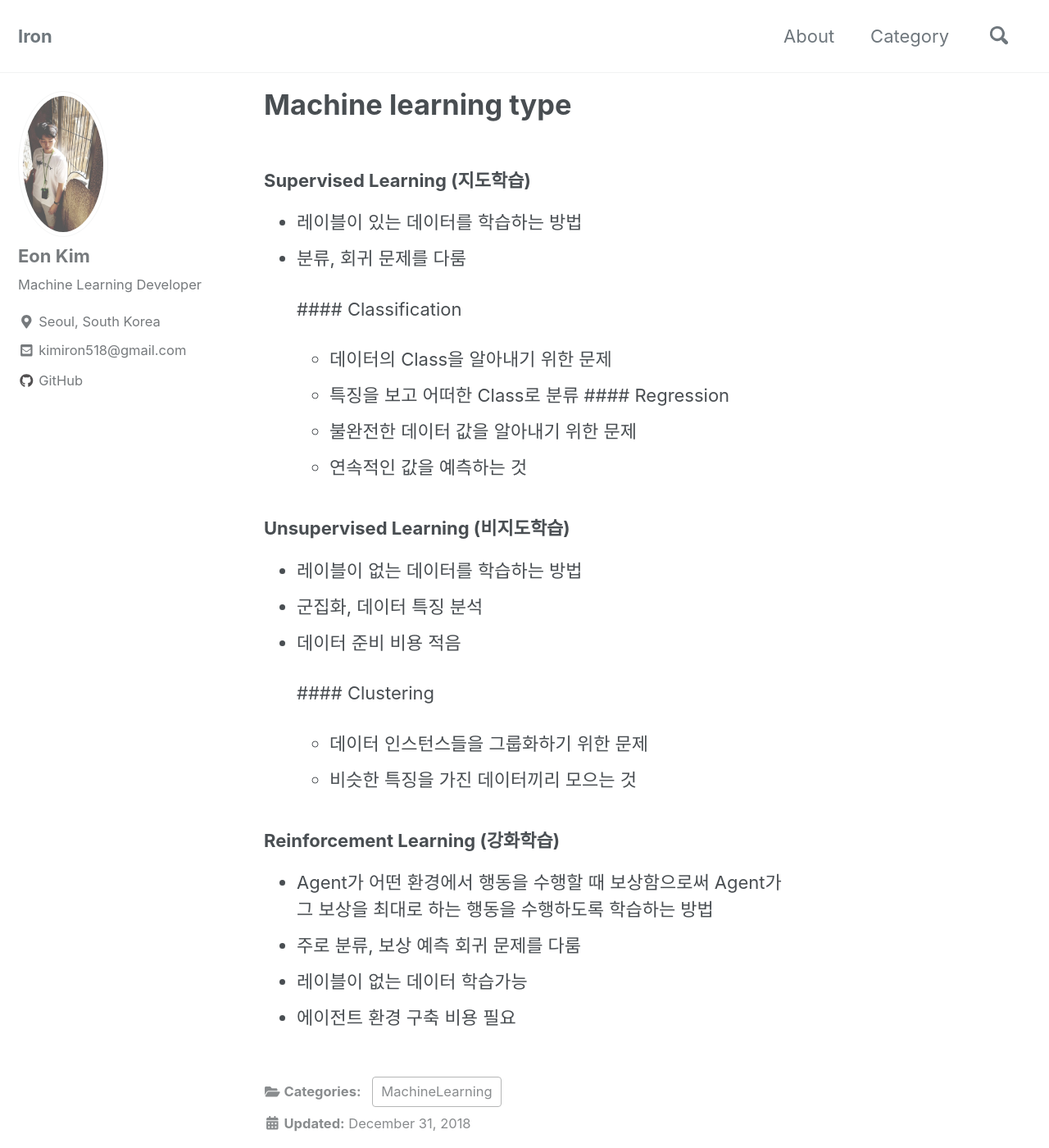
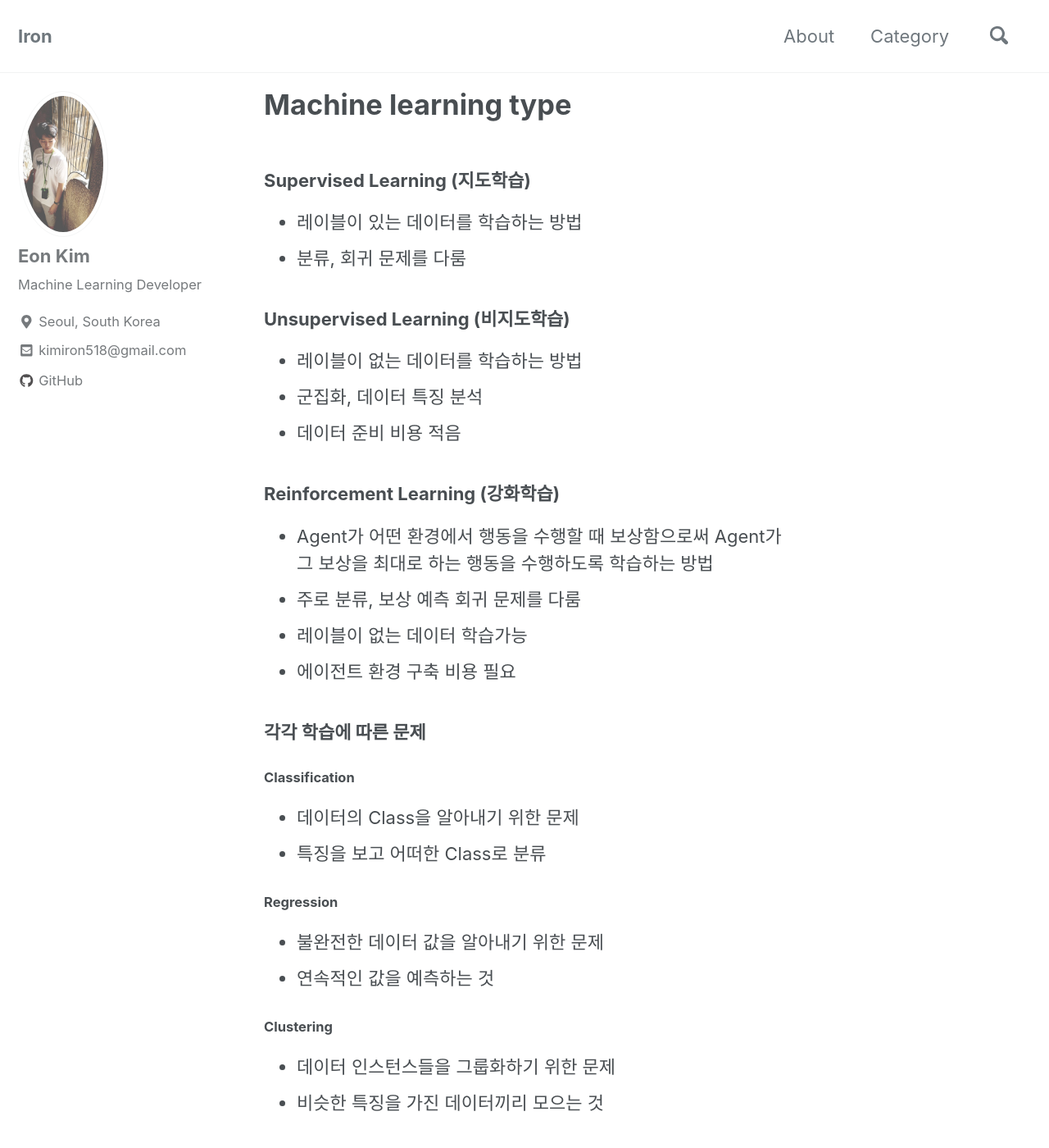
Before and after one commit to thisisiron/thisisiron.github.io, a Jekyll site: the page built from _posts/MachineLearning/2018-12-31-Machine Learning Type.md, in a window 1280 px wide and 1400 px high. Shown: the whole window at 82% size. Built offline with Jekyll 4.4.1, drawn with Linux system fonts in a browser that asks for light colours; cached includes are drawn as plain includes; nearby versions of some CDN libraries.

Commit message:
update ML type

```diff
--- a/_posts/MachineLearning/2018-12-31-Machine Learning Type.md
+++ b/_posts/MachineLearning/2018-12-31-Machine Learning Type.md
@@ -5,25 +5,28 @@ categories: MachineLearning
 - 레이블이 있는 데이터를 학습하는 방법
 - 분류, 회귀 문제를 다룸
 
-    #### Classification
-    - 데이터의 Class을 알아내기 위한 문제
-    - 특징을 보고 어떠한 Class로 분류
-    #### Regression
-    - 불완전한 데이터 값을 알아내기 위한 문제
-    - 연속적인 값을 예측하는 것
-
 
 ### Unsupervised Learning (비지도학습)
 - 레이블이 없는 데이터를 학습하는 방법
 - 군집화, 데이터 특징 분석
 - 데이터 준비 비용 적음
 
-    #### Clustering
-    - 데이터 인스턴스들을 그룹화하기 위한 문제
-    - 비슷한 특징을 가진 데이터끼리 모으는 것
-
 ### Reinforcement Learning (강화학습)
 - Agent가 어떤 환경에서 행동을 수행할 때 보상함으로써 Agent가 그 보상을 최대로 하는 행동을 수행하도록 학습하는 방법
 - 주로 분류, 보상 예측 회귀 문제를 다룸
 - 레이블이 없는 데이터 학습가능
 - 에이전트 환경 구축 비용 필요
+
+### 각각 학습에 따른 문제
+
+##### Classification
+- 데이터의 Class을 알아내기 위한 문제
+- 특징을 보고 어떠한 Class로 분류
+
+##### Regression
+- 불완전한 데이터 값을 알아내기 위한 문제
+- 연속적인 값을 예측하는 것
+
+##### Clustering
+- 데이터 인스턴스들을 그룹화하기 위한 문제
+- 비슷한 특징을 가진 데이터끼리 모으는 것
```
